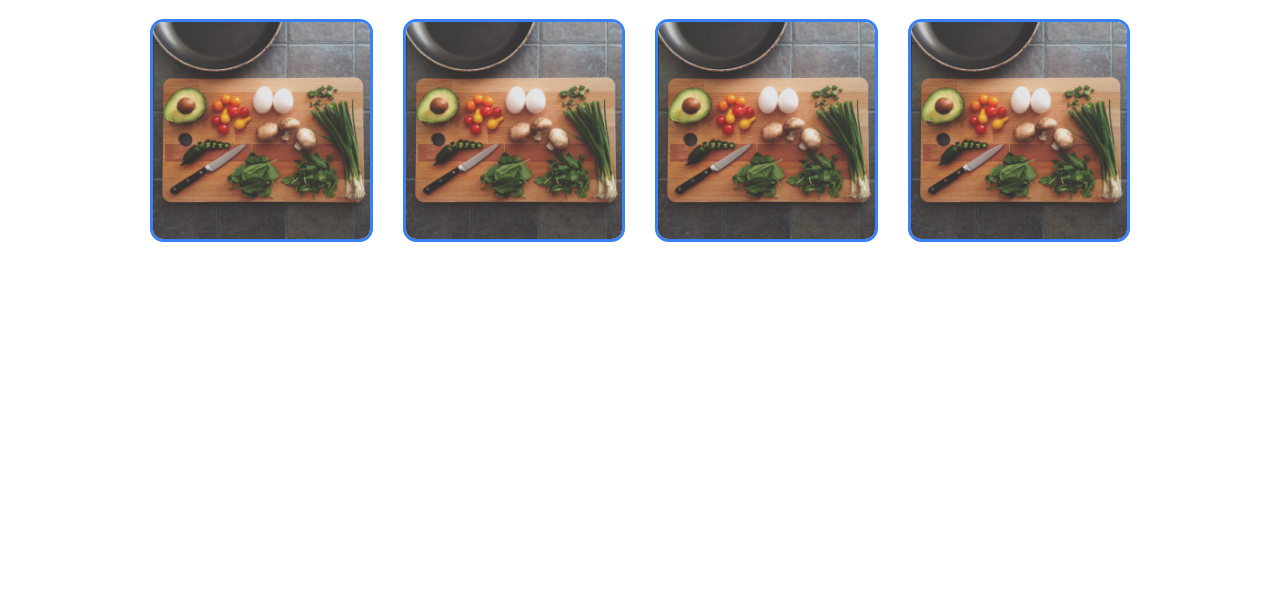
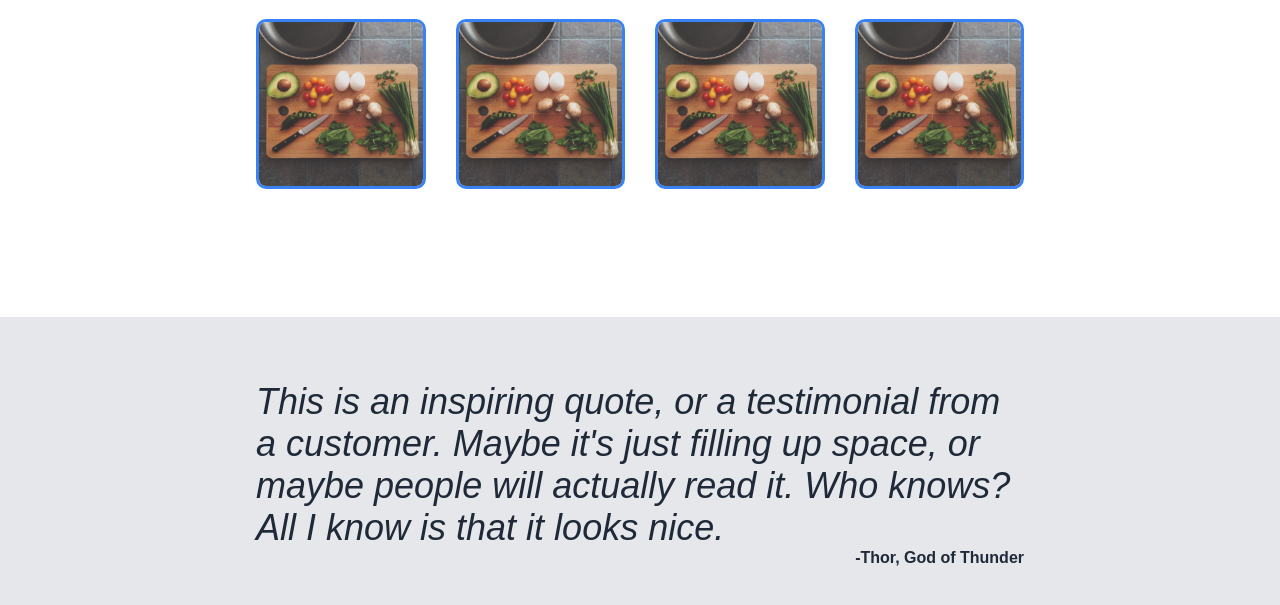
Before and after one commit to Mtlightfoot/matt-portfolio, a plain HTML site: page index.html in a window 1280 px wide. Shown: the part 531-1136 px from the top of the page. Before the commit the page ends 800 px from the top, so only its background shows below. Drawn offline with Linux system fonts and the light colour scheme.

Commit message:
Added quote section onto index page

```diff
--- a/index.html
+++ b/index.html
@@ -55,6 +55,12 @@
 
     </div>
 
+    <div class="quote">
+        <h3><em>This is an inspiring quote, or a testimonial from a customer. Maybe it's just filling up space, or maybe
+                people will actually read it. Who knows? All I know is that it looks nice.</em></h3>
+        <h4>-Thor, God of Thunder</h4>
+    </div>
+
 
 
 
--- a/style.css
+++ b/style.css
@@ -94,21 +94,47 @@ button {
 .projects {
     display: flex;
     flex-direction: column;
-    height: 300px;
+    height: 100%;
 }
 
 .image-container {
     display: flex;
     gap: 30px;
-    padding: 0 150px;
+    padding-left: 20%;
+    padding-right: 20%;
+    padding-bottom: 10%;
 }
 
 div.image-1 {
     display: flex;
     flex: 1;
     border-radius: 6%;
-    max-width: 100%;
-    max-height: 100%;
+    max-width: 80%;
+    max-height: 80%;
     border: 3px solid #3882F6;
     overflow: hidden;
 }
+
+.quote {
+    background-color: #e5e7eb;
+    display: flex;
+    flex-direction: column;
+    justify-content: space-around;
+}
+
+h3 {
+    padding-left: 20%;
+    padding-right: 20%;
+    padding-top: 5%;
+    font-size: 36px;
+    color: #1f2937;
+    font-style: italic;
+    font-weight: 300;
+}
+
+h4 {
+    color: #1f2937;
+    padding-bottom: 5%;
+    text-align: right;
+    padding-right: 20%;
+}
```
